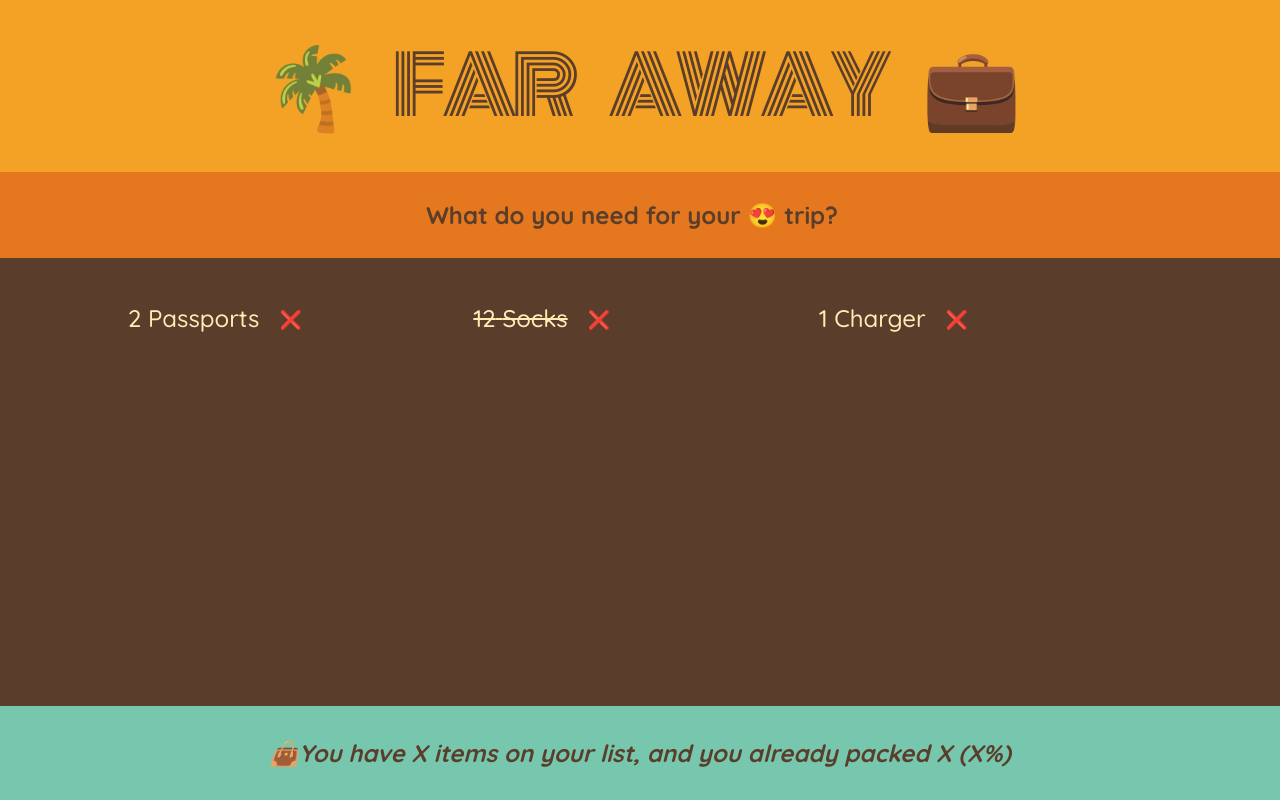
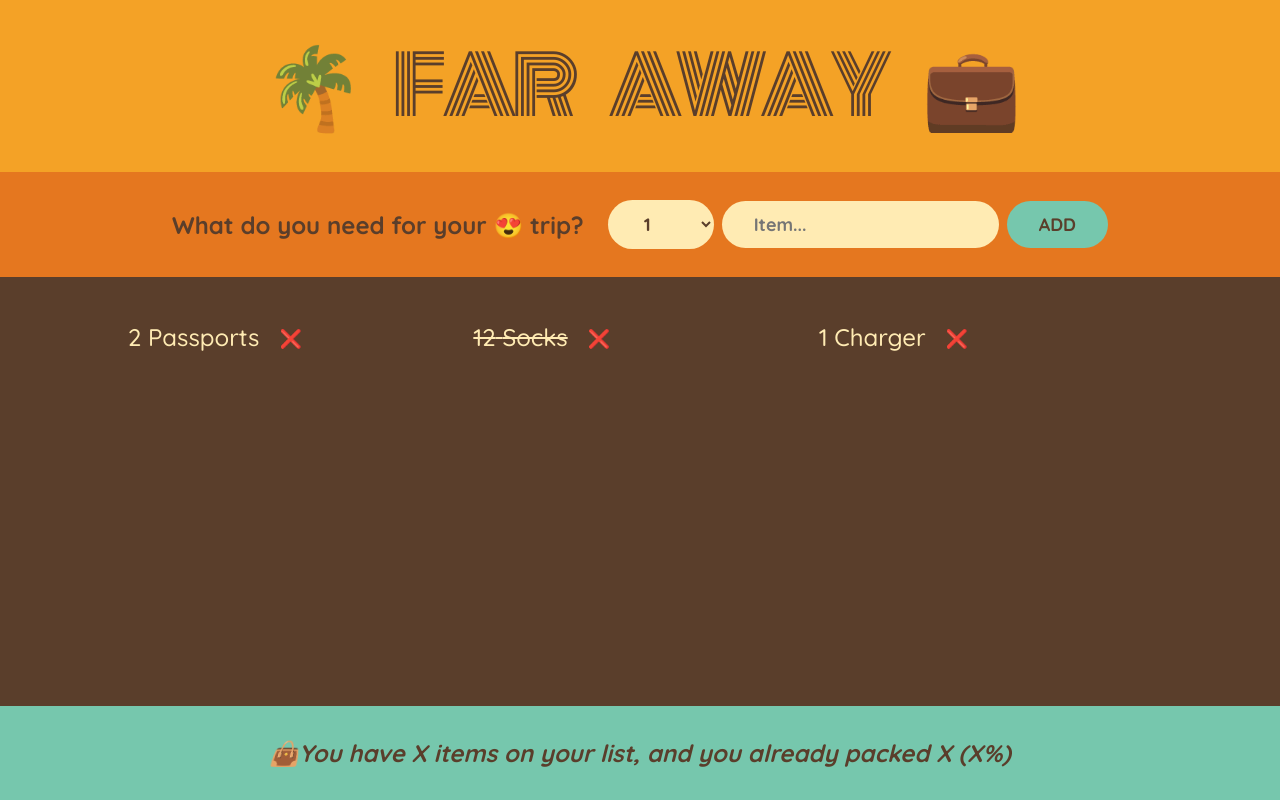
Before and after one commit to Fichtenbaum/Travel-list, a React (Create React App) app: page / in a window 1280 px wide. Built offline with nearby package versions, Linux system fonts and the light colour scheme.

Commit message:
feat: building a Form and Hendling Submissions

```diff
--- a/src/App.js
+++ b/src/App.js
@@ -1,7 +1,7 @@
 const initialItems = [
   { id: 1, description: "Passports", quantity: 2, packed: false },
   { id: 2, description: "Socks", quantity: 12, packed: true },
-  { id: 2, description: "Charger", quantity: 1, packed: false },
+  { id: 3, description: "Charger", quantity: 1, packed: false },
 ];
 
 export default function App() {
@@ -20,10 +20,23 @@
 }
 
 function Form() {
+  function handleSubmit(e) {
+    e.preventDefault();
+  }
+
   return (
-    <div className="add-form">
+    <form className="add-form" onSubmit={handleSubmit}>
       <h3>What do you need for your 😍 trip?</h3>
-    </div>
+      <select>
+        {Array.from({ length: 20 }, (_, i) => i + 1).map((num) => (
+          <option value={num} key={num}>
+            {num}
+          </option>
+        ))}
+      </select>
+      <input type="text" placeholder="Item..." />
+      <button>Add</button>
+    </form>
   );
 }
 
@@ -32,7 +45,7 @@
     <div className="list">
       <ul>
         {initialItems.map((item) => (
-          <Item item={item} />
+          <Item item={item} key={item.id} />
         ))}
       </ul>
     </div>
```
